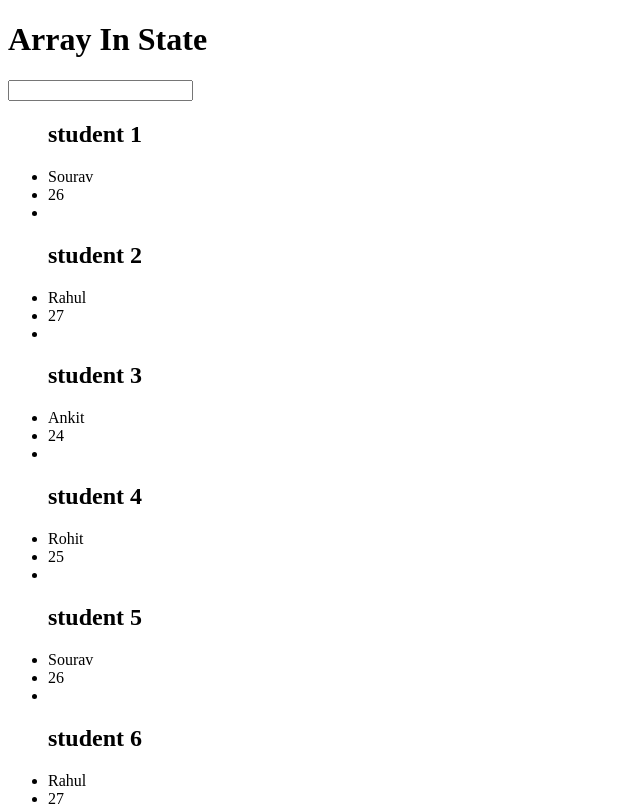
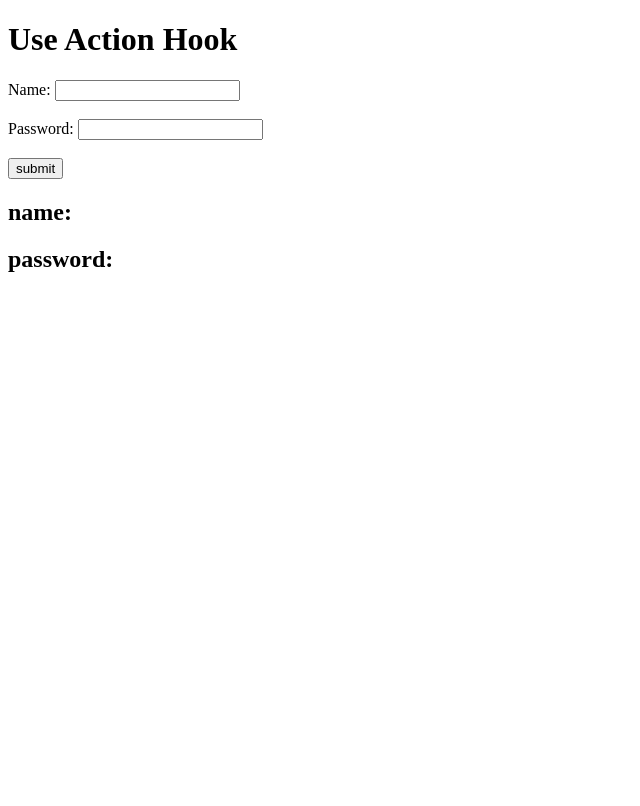
Before and after one commit to Zulqarnain-AI/react_practice_set, a React (Vite) app: page / in a window 1280 px wide. Shown: the top 806 px of the page, without its empty margins (0-640 px from the left). Built offline with nearby package versions, Linux system fonts and the light colour scheme.

Commit message:
useActionnState for form processing

```diff
--- a/src/App.jsx
+++ b/src/App.jsx
@@ -16,7 +16,8 @@
 // import UseFormStatusHook from './UseFormStatusHook'
 // import DerivedState from "./DerivedState"
 // import ObjectState from "./Object-State"
-import ArrayInState from "./ArrayInState"
+// import ArrayInState from "./ArrayInState"
+import UseActionHook from './UseActionhook'
 
 // import Transition from './Transitions'
 function App() {
@@ -64,7 +65,8 @@ function App() {
       {/* <Transition /> */}
       {/* <DerivedState /> */}
       {/* <ObjectState /> */}
-      <ArrayInState />
+      {/* <ArrayInState /> */}
+      <UseActionHook />
     </>
   )
 }
--- /dev/null
+++ b/src/UseActionhook.jsx
@@ -0,0 +1,33 @@
+import { useActionState } from "react"
+
+function UseActionHook() {
+    const handlesubmit = async (prev, formData) => {
+
+        await new Promise((resolve) => setTimeout(resolve, 2000))
+        if(formData.get('name') && formData.get('password')){
+            return {success:"Form submitted successfully", name:formData.get('name'), password:formData.get('password')}
+        }
+        else{
+            return {error:"All fields are required", name:formData.get('name'), password:formData.get('password')}
+        }
+    }
+    const [data, action, pending] = useActionState(handlesubmit, undefined)
+    return (
+        <div>
+            <h1>Use Action Hook</h1>
+            <form action={action}>
+                <label htmlFor="name" >Name: </label>
+                <input type="text" name="name" id='name' /><br /><br />
+                <label htmlFor="password">Password: </label>
+                <input type="password" id='password' name='password' /><br /><br />
+                <button disabled={pending}>submit</button>
+                {pending && <h2>Submitting...</h2>}
+                {data?.error && <h2 style={{ color: "red" }}>{data.error}</h2>}
+                {data?.success && <h2 style={{ color: "green" }}>{data.success}</h2>}
+            </form>
+            <h2>name:{data?.name}</h2>
+            <h2>password:{data?.password}</h2>
+        </div>
+    )
+}
+export default UseActionHook
```
